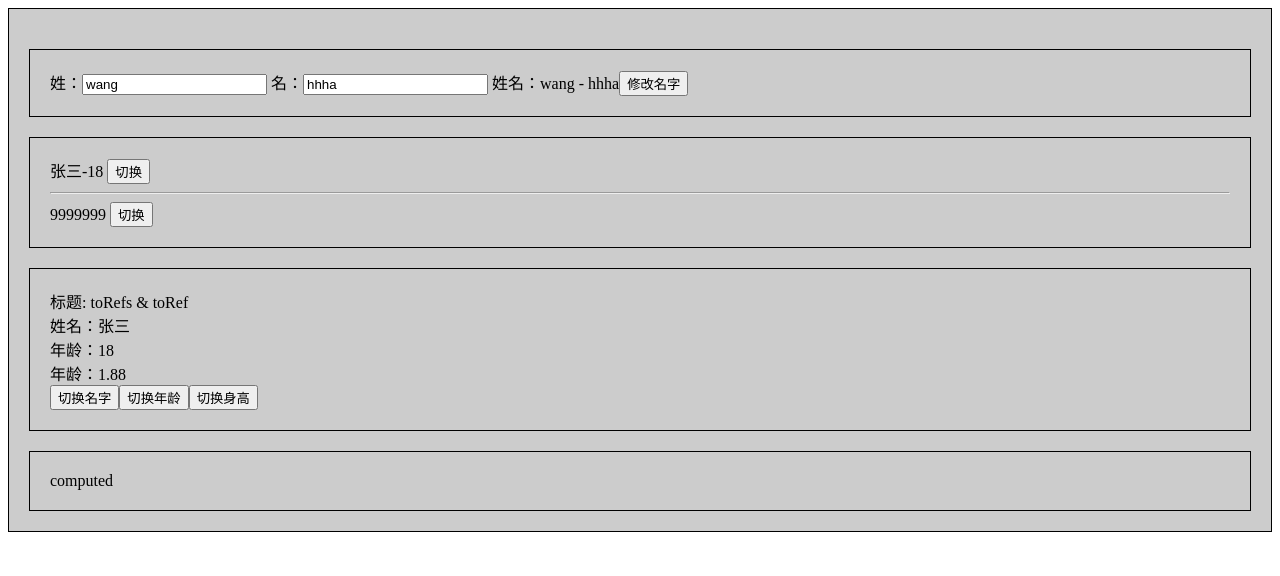
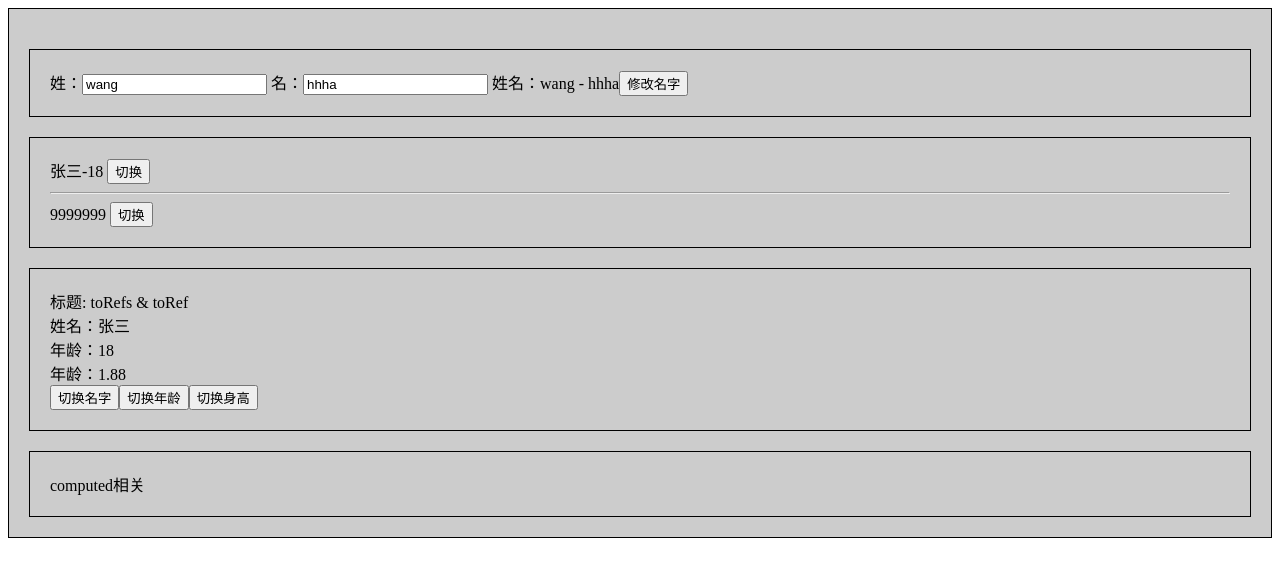
Before and after one commit to xiaodongxier/vue3_vite_ts_202401, a Vue app: page / in a window 1280 px wide. Shown: the top 576 px of the page. Built offline with nearby package versions, Linux system fonts and the light colour scheme.

Commit message:
note-sync syncing

```diff
--- a/src/components/computed.vue
+++ b/src/components/computed.vue
@@ -1,6 +1,6 @@
 <template>
   <div class="child-wrap">
-    {{ info.title }}
+    {{ title }}
 
 
 
```
